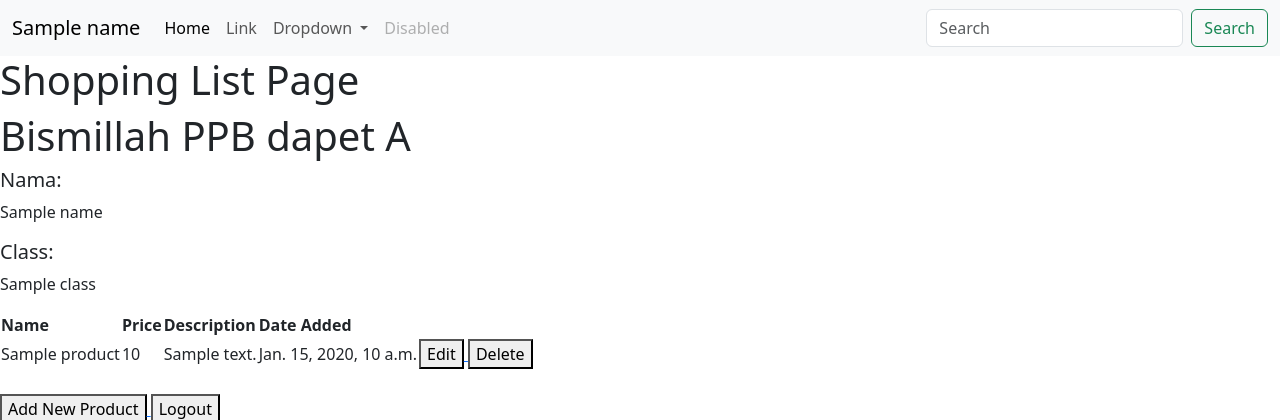
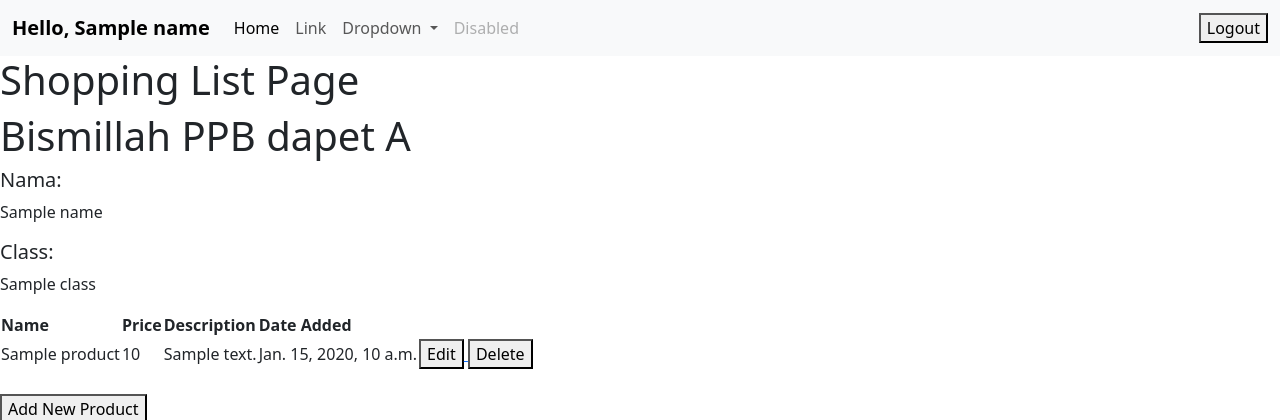
Before and after one commit to Ajiens/shopping_list, a Django app: template main/templates/main.html in a window 1280 px wide. Shown: the top 420 px of the page. Run offline with Django 4.2, Linux system fonts and the light colour scheme; the template is opened without the code that fills it: most values are stand-ins (such as "Sample title", 1, 10 or a date in 2020).

Commit message:
Tutorial 4 Modif dikit

```diff
--- a/main/templates/main.html
+++ b/main/templates/main.html
@@ -3,7 +3,7 @@
 {% block content %}
 <nav class="navbar navbar-expand-lg bg-body-tertiary">
     <div class="container-fluid">
-      <a class="navbar-brand" href="#">{{name}}</a>
+      <a class="navbar-brand" href="#"><b>Hello, {{name}}</b></a>
       <button class="navbar-toggler" type="button" data-bs-toggle="collapse" data-bs-target="#navbarSupportedContent" aria-controls="navbarSupportedContent" aria-expanded="false" aria-label="Toggle navigation">
         <span class="navbar-toggler-icon"></span>
       </button>
@@ -30,10 +30,11 @@
             <a class="nav-link disabled" aria-disabled="true">Disabled</a>
           </li>
         </ul>
-        <form class="d-flex" role="search">
-          <input class="form-control me-2" type="search" placeholder="Search" aria-label="Search">
-          <button class="btn btn-outline-success" type="submit">Search</button>
-        </form>
+        <a href="{% url 'main:logout' %}">
+          <button>
+              Logout
+          </button>
+      </a>
       </div>
     </div>
   </nav>
@@ -86,11 +87,6 @@
         </button>
     </a>
 
-    <a href="{% url 'main:logout' %}">
-        <button>
-            Logout
-        </button>
-    </a>
     <h5>Sesi terakhir login: {{ last_login }}</h5>
 
 
--- a/main/views.py
+++ b/main/views.py
@@ -20,7 +20,7 @@ def show_main(request):
         'name': request.user.username,
         'class': 'PBP E',
         'products': products,
-        'last_login': request.COOKIES['last_login'],
+        'last_login': request.COOKIES.get('last_login', ''),
     }
 
     return render(request, "main.html", context)
```
